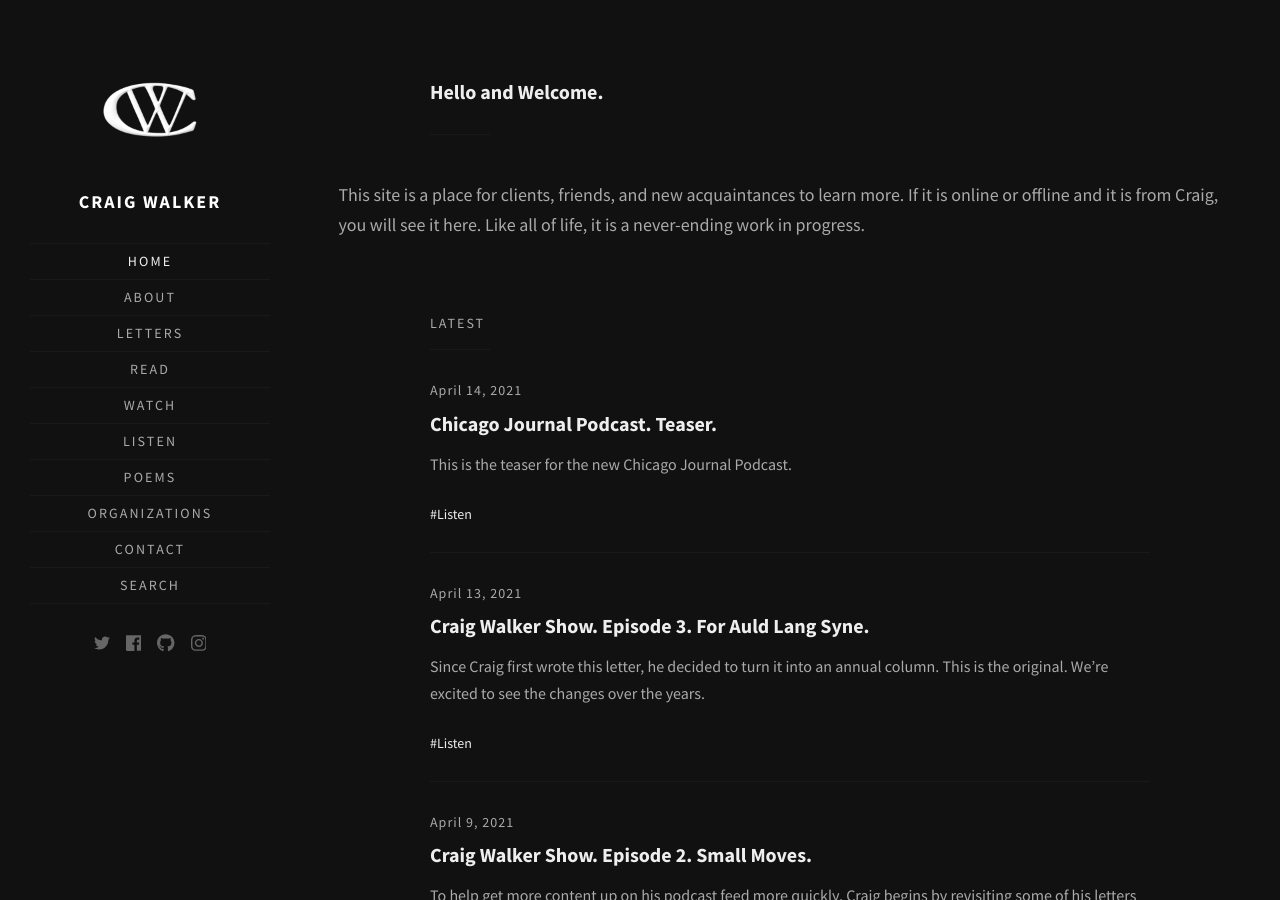
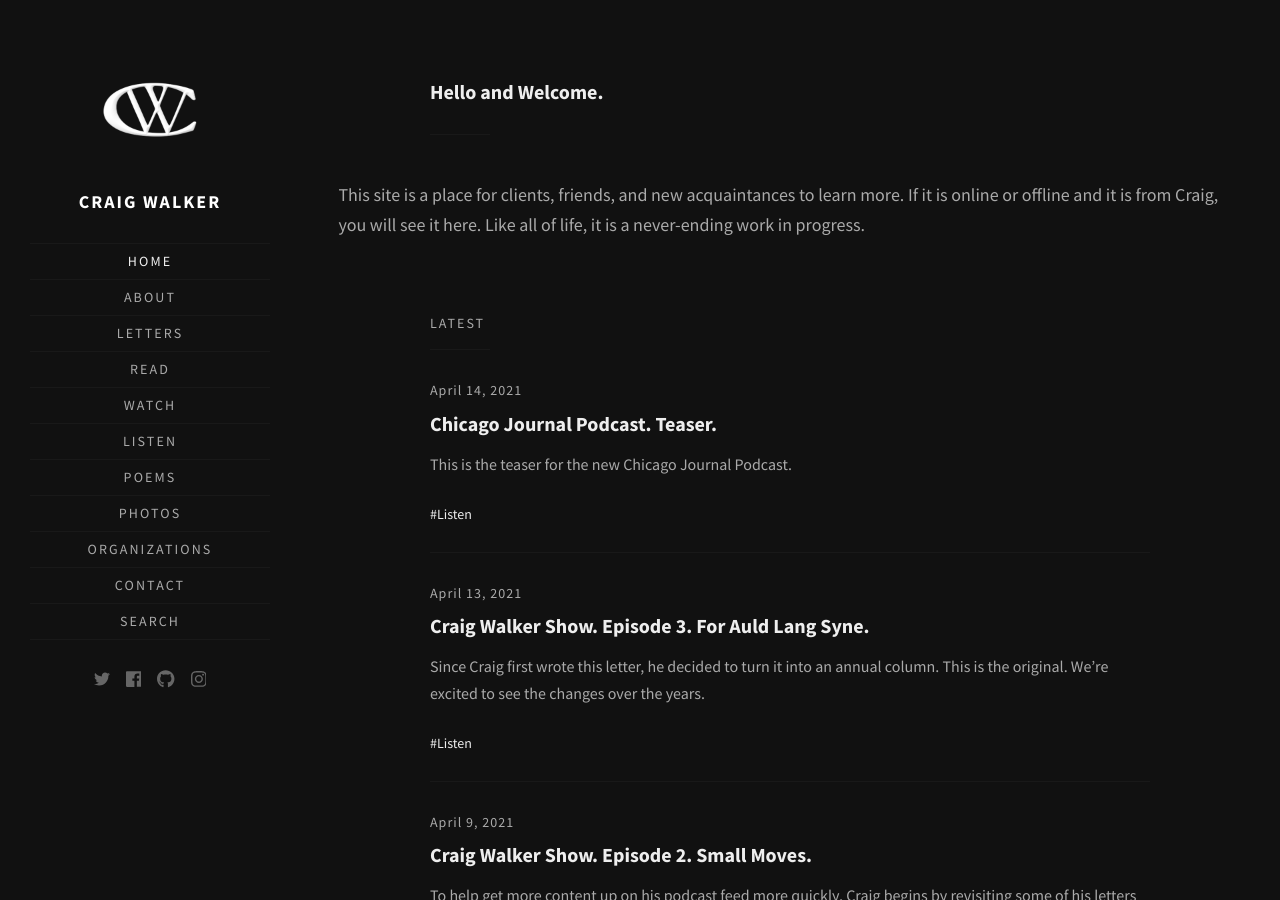
Before and after one commit to walkercraig/walkercraig, a Jekyll site: the page built from index.html, in a window 1280 px wide and 900 px high. Built offline with Jekyll 4.4.1, drawn with Linux system fonts in a browser that asks for light colours; some web fonts are replaced; the list of posts is cut into pages by our own code.

Commit message:
Update _config.yml

```diff
--- a/_config.yml
+++ b/_config.yml
@@ -41,6 +41,8 @@ navigation:
     url: /tags/index.html#Listen
   - text: Poems
     url: /tags/index.html#Poems
+  - text: Photos
+    url: /tags/index.html#Photos
   - text: Organizations
     url: /organizations
   - text: Contact
```
